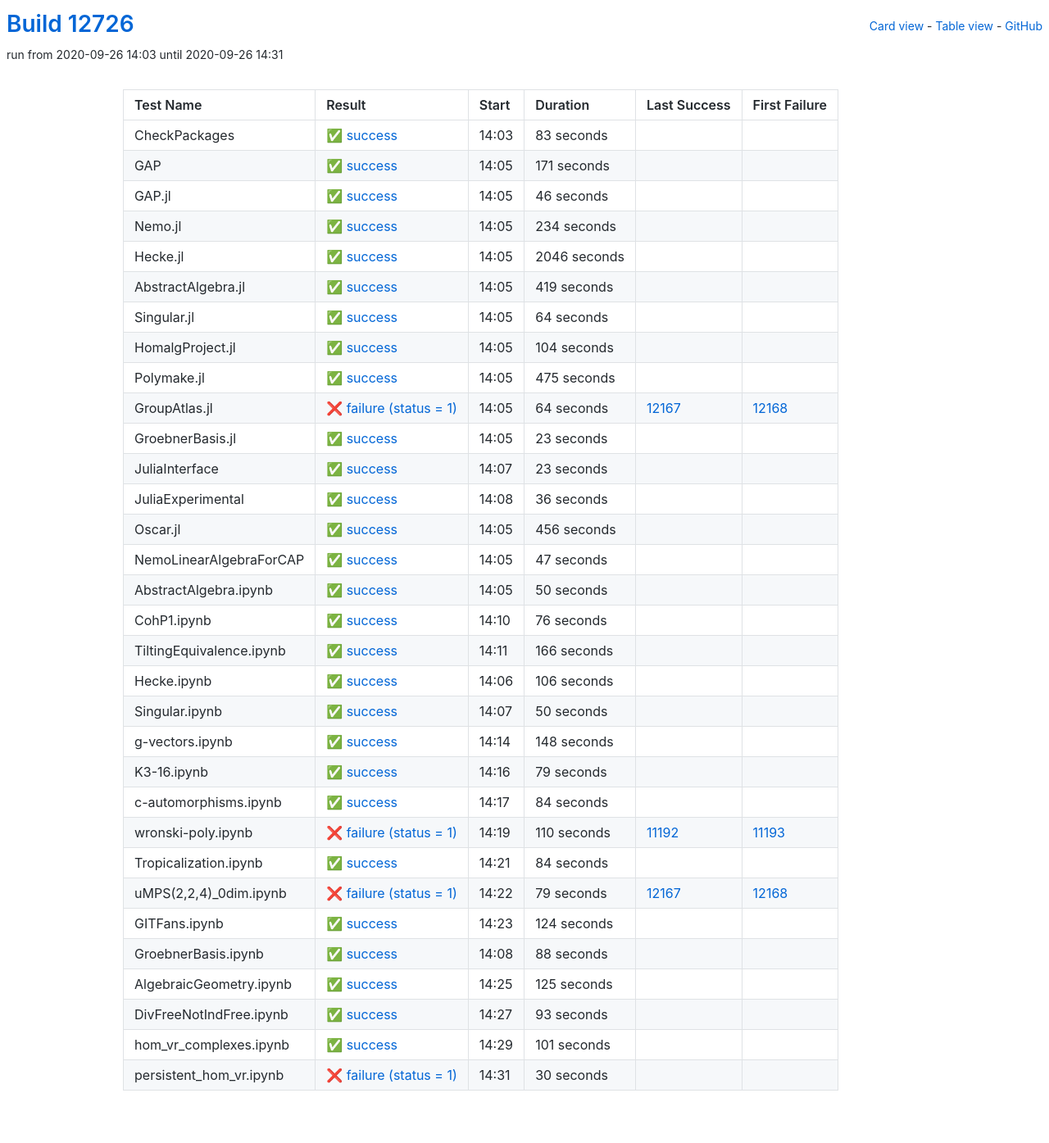
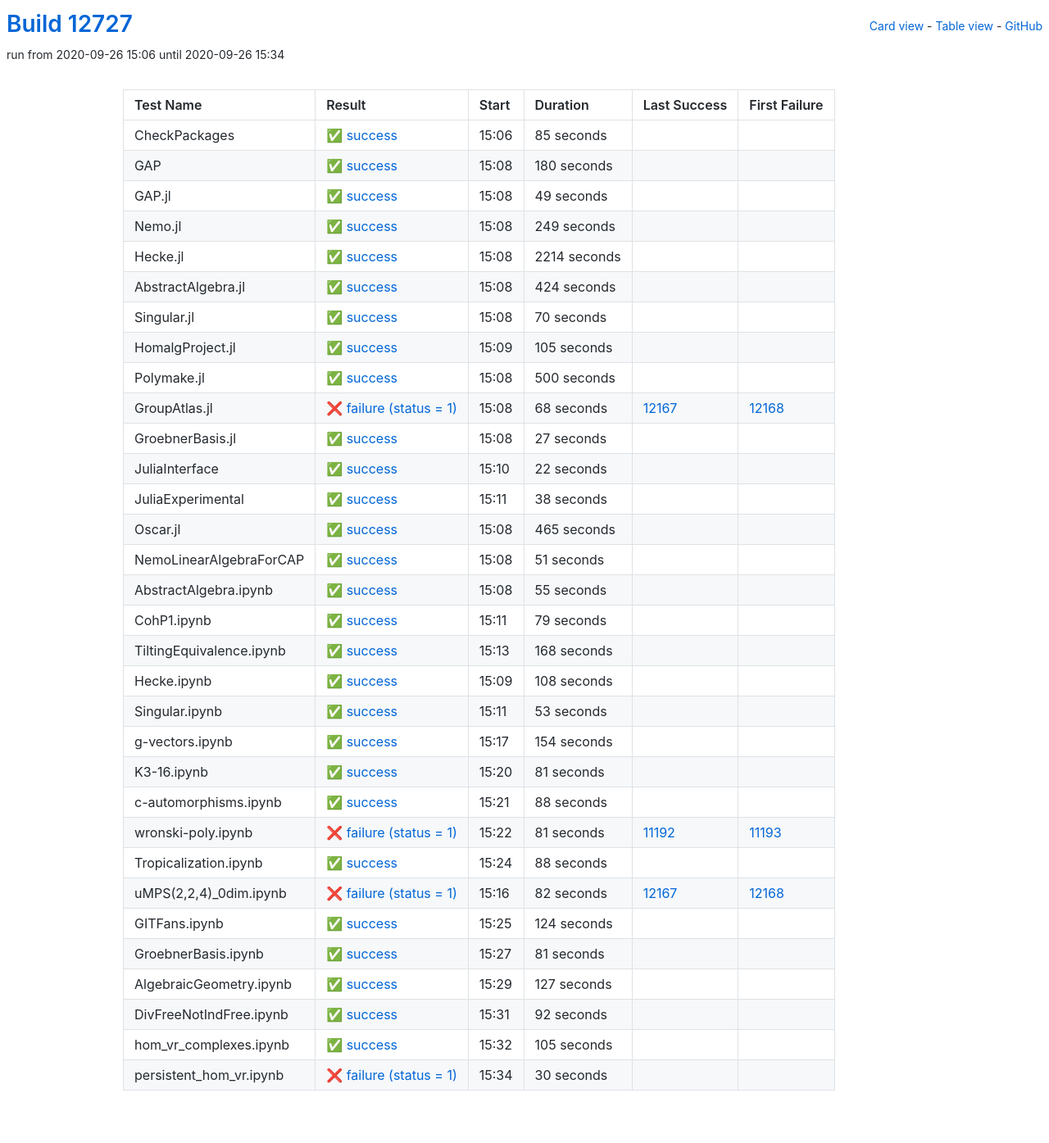
Before and after one commit to oscar-system/oscar-ci-status, a Jekyll site: the page built from table.html, in a window 1280 px wide. Shown: the whole page at 82% size. Built offline with Jekyll 4.4.1, drawn with Linux system fonts in a browser that asks for light colours.

Commit message:
Build #12727

```diff
--- a/_data/ci.yml
+++ b/_data/ci.yml
@@ -1,6 +1,6 @@
 ---
-build: 12726
-build_url: https://oscarci.mathematik.uni-kl.de/job/oscar/12726/
+build: 12727
+build_url: https://oscarci.mathematik.uni-kl.de/job/oscar/12727/
 job: oscar
 organization: oscar-system
 repo: oscar-ci-status
@@ -8,260 +8,200 @@
 tests:
 - name: CheckPackages
   id: checkpackages
-  log: https://oscarci.mathematik.uni-kl.de/job/oscar/12726/artifact/logs/build-12726/CheckPackages.log
-  start: 2020-09-26 14:03
+  log: https://oscarci.mathematik.uni-kl.de/job/oscar/12727/artifact/logs/build-12727/CheckPackages.log
+  start: 2020-09-26 15:06
   success: true
   exitcode: 0
   status: success
-  duration: 83
+  duration: 85
   last_success: false
   last_success_url:
   first_failure: false
   first_failure_url:
 - name: GAP
   id: gap
-  log: https://oscarci.mathematik.uni-kl.de/job/oscar/12726/artifact/logs/build-12726/GAP.log
-  start: 2020-09-26 14:05
+  log: https://oscarci.mathematik.uni-kl.de/job/oscar/12727/artifact/logs/build-12727/GAP.log
+  start: 2020-09-26 15:08
   success: true
   exitcode: 0
   status: success
-  duration: 171
+  duration: 180
   last_success: false
   last_success_url:
   first_failure: false
   first_failure_url:
 - name: GAP.jl
   id: gap-jl
-  log: https://oscarci.mathematik.uni-kl.de/job/oscar/12726/artifact/logs/build-12726/GAP.jl.log
-  start: 2020-09-26 14:05
+  log: https://oscarci.mathematik.uni-kl.de/job/oscar/12727/artifact/logs/build-12727/GAP.jl.log
+  start: 2020-09-26 15:08
   success: true
   exitcode: 0
   status: success
-  duration: 46
+  duration: 49
   last_success: false
   last_success_url:
   first_failure: false
   first_failure_url:
 - name: Nemo.jl
   id: nemo-jl
-  log: https://oscarci.mathematik.uni-kl.de/job/oscar/12726/artifact/logs/build-12726/Nemo.jl.log
-  start: 2020-09-26 14:05
+  log: https://oscarci.mathematik.uni-kl.de/job/oscar/12727/artifact/logs/build-12727/Nemo.jl.log
+  start: 2020-09-26 15:08
   success: true
   exitcode: 0
   status: success
-  duration: 234
+  duration: 249
   last_success: false
   last_success_url:
   first_failure: false
   first_failure_url:
 - name: Hecke.jl
   id: hecke-jl
-  log: https://oscarci.mathematik.uni-kl.de/job/oscar/12726/artifact/logs/build-12726/Hecke.jl.log
-  start: 2020-09-26 14:05
+  log: https://oscarci.mathematik.uni-kl.de/job/oscar/12727/artifact/logs/build-12727/Hecke.jl.log
+  start: 2020-09-26 15:08
   success: true
   exitcode: 0
   status: success
-  duration: 2046
+  duration: 2214
   last_success: false
   last_success_url:
   first_failure: false
   first_failure_url:
 - name: AbstractAlgebra.jl
   id: abstractalgebra-jl
-  log: https://oscarci.mathematik.uni-kl.de/job/oscar/12726/artifact/logs/build-12726/AbstractAlgebra.jl.log
-  start: 2020-09-26 14:05
+  log: https://oscarci.mathematik.uni-kl.de/job/oscar/12727/artifact/logs/build-12727/AbstractAlgebra.jl.log
+  start: 2020-09-26 15:08
   success: true
   exitcode: 0
   status: success
-  duration: 419
+  duration: 424
   last_success: false
   last_success_url:
   first_failure: false
   first_failure_url:
 - name: Singular.jl
   id: singular-jl
-  log: https://oscarci.mathematik.uni-kl.de/job/oscar/12726/artifact/logs/build-12726/Singular.jl.log
-  start: 2020-09-26 14:05
+  log: https://oscarci.mathematik.uni-kl.de/job/oscar/12727/artifact/logs/build-12727/Singular.jl.log
+  start: 2020-09-26 15:08
   success: true
   exitcode: 0
   status: success
-  duration: 64
+  duration: 70
   last_success: false
   last_success_url:
   first_failure: false
   first_failure_url:
 - name: HomalgProject.jl
   id: homalgproject-jl
-  log: https://oscarci.mathematik.uni-kl.de/job/oscar/12726/artifact/logs/build-12726/HomalgProject.jl.log
-  start: 2020-09-26 14:05
+  log: https://oscarci.mathematik.uni-kl.de/job/oscar/12727/artifact/logs/build-12727/HomalgProject.jl.log
+  start: 2020-09-26 15:09
   success: true
   exitcode: 0
   status: success
-  duration: 104
+  duration: 105
   last_success: false
   last_success_url:
   first_failure: false
   first_failure_url:
 - name: Polymake.jl
   id: polymake-jl
-  log: https://oscarci.mathematik.uni-kl.de/job/oscar/12726/artifact/logs/build-12726/Polymake.jl.log
-  start: 2020-09-26 14:05
+  log: https://oscarci.mathematik.uni-kl.de/job/oscar/12727/artifact/logs/build-12727/Polymake.jl.log
+  start: 2020-09-26 15:08
   success: true
   exitcode: 0
   status: success
-  duration: 475
+  duration: 500
   last_success: false
   last_success_url:
   first_failure: false
   first_failure_url:
 - name: GroupAtlas.jl
   id: groupatlas-jl
-  log: https://oscarci.mathematik.uni-kl.de/job/oscar/12726/artifact/logs/build-12726/GroupAtlas.jl.log
-  start: 2020-09-26 14:05
+  log: https://oscarci.mathematik.uni-kl.de/job/oscar/12727/artifact/logs/build-12727/GroupAtlas.jl.log
+  start: 2020-09-26 15:08
   success: false
   exitcode: 1
   status: failure
-  duration: 64
+  duration: 68
   last_success: 12167
   last_success_url: https://oscarci.mathematik.uni-kl.de/job/oscar/12167/
   first_failure: 12168
   first_failure_url: https://oscarci.mathematik.uni-kl.de/job/oscar/12168/
 - name: GroebnerBasis.jl
   id: groebnerbasis-jl
-  log: https://oscarci.mathematik.uni-kl.de/job/oscar/12726/artifact/logs/build-12726/GroebnerBasis.jl.log
-  start: 2020-09-26 14:05
+  log: https://oscarci.mathematik.uni-kl.de/job/oscar/12727/artifact/logs/build-12727/GroebnerBasis.jl.log
+  start: 2020-09-26 15:08
   success: true
   exitcode: 0
   status: success
-  duration: 23
+  duration: 27
   last_success: false
   last_success_url:
   first_failure: false
   first_failure_url:
 - name: JuliaInterface
   id: juliainterface
-  log: https://oscarci.mathematik.uni-kl.de/job/oscar/12726/artifact/logs/build-12726/JuliaInterface.log
-  start: 2020-09-26 14:07
+  log: https://oscarci.mathematik.uni-kl.de/job/oscar/12727/artifact/logs/build-12727/JuliaInterface.log
+  start: 2020-09-26 15:10
   success: true
   exitcode: 0
   status: success
-  duration: 23
+  duration: 22
   last_success: false
   last_success_url:
   first_failure: false
   first_failure_url:
 - name: JuliaExperimental
   id: juliaexperimental
-  log: https://oscarci.mathematik.uni-kl.de/job/oscar/12726/artifact/logs/build-12726/JuliaExperimental.log
-  start: 2020-09-26 14:08
+  log: https://oscarci.mathematik.uni-kl.de/job/oscar/12727/artifact/logs/build-12727/JuliaExperimental.log
+  start: 2020-09-26 15:11
   success: true
   exitcode: 0
   status: success
-  duration: 36
+  duration: 38
   last_success: false
   last_success_url:
   first_failure: false
   first_failure_url:
 - name: Oscar.jl
   id: oscar-jl
-  log: https://oscarci.mathematik.uni-kl.de/job/oscar/12726/artifact/logs/build-12726/Oscar.jl.log
-  start: 2020-09-26 14:05
+  log: https://oscarci.mathematik.uni-kl.de/job/oscar/12727/artifact/logs/build-12727/Oscar.jl.log
+  start: 2020-09-26 15:08
   success: true
   exitcode: 0
   status: success
-  duration: 456
+  duration: 465
   last_success: false
   last_success_url:
   first_failure: false
   first_failure_url:
 - name: NemoLinearAlgebraForCAP
   id: nemolinearalgebraforcap
-  log: https://oscarci.mathematik.uni-kl.de/job/oscar/12726/artifact/logs/build-12726/NemoLinearAlgebraForCAP.log
-  start: 2020-09-26 14:05
+  log: https://oscarci.mathematik.uni-kl.de/job/oscar/12727/artifact/logs/build-12727/NemoLinearAlgebraForCAP.log
+  start: 2020-09-26 15:08
   success: true
   exitcode: 0
   status: success
-  duration: 47
+  duration: 51
   last_success: false
   last_success_url:
   first_failure: false
   first_failure_url:
 - name: AbstractAlgebra.ipynb
   id: abstractalgebra-ipynb
-  log: https://oscarci.mathematik.uni-kl.de/job/oscar/12726/artifact/logs/build-12726/AbstractAlgebra.ipynb.log
-  start: 2020-09-26 14:05
+  log: https://oscarci.mathematik.uni-kl.de/job/oscar/12727/artifact/logs/build-12727/AbstractAlgebra.ipynb.log
+  start: 2020-09-26 15:08
   success: true
   exitcode: 0
   status: success
-  duration: 50
+  duration: 55
   last_success: false
   last_success_url:
   first_failure: false
   first_failure_url:
 - name: CohP1.ipynb
   id: cohp1-ipynb
-  log: https://oscarci.mathematik.uni-kl.de/job/oscar/12726/artifact/logs/build-12726/CohP1.ipynb.log
-  start: 2020-09-26 14:10
-  success: true
-  exitcode: 0
-  status: success
-  duration: 76
-  last_success: false
-  last_success_url:
-  first_failure: false
-  first_failure_url:
-- name: TiltingEquivalence.ipynb
-  id: tiltingequivalence-ipynb
-  log: https://oscarci.mathematik.uni-kl.de/job/oscar/12726/artifact/logs/build-12726/TiltingEquivalence.ipynb.log
-  start: 2020-09-26 14:11
-  success: true
-  exitcode: 0
-  status: success
-  duration: 166
-  last_success: false
-  last_success_url:
-  first_failure: false
-  first_failure_url:
-- name: Hecke.ipynb
-  id: hecke-ipynb
-  log: https://oscarci.mathematik.uni-kl.de/job/oscar/12726/artifact/logs/build-12726/Hecke.ipynb.log
-  start: 2020-09-26 14:06
-  success: true
-  exitcode: 0
-  status: success
-  duration: 106
-  last_success: false
-  last_success_url:
-  first_failure: false
-  first_failure_url:
-- name: Singular.ipynb
-  id: singular-ipynb
-  log: https://oscarci.mathematik.uni-kl.de/job/oscar/12726/artifact/logs/build-12726/Singular.ipynb.log
-  start: 2020-09-26 14:07
-  success: true
-  exitcode: 0
-  status: success
-  duration: 50
-  last_success: false
-  last_success_url:
-  first_failure: false
-  first_failure_url:
-- name: g-vectors.ipynb
-  id: g-vectors-ipynb
-  log: https://oscarci.mathematik.uni-kl.de/job/oscar/12726/artifact/logs/build-12726/g-vectors.ipynb.log
-  start: 2020-09-26 14:14
-  success: true
-  exitcode: 0
-  status: success
-  duration: 148
-  last_success: false
-  last_success_url:
-  first_failure: false
-  first_failure_url:
-- name: K3-16.ipynb
-  id: k3-16-ipynb
-  log: https://oscarci.mathematik.uni-kl.de/job/oscar/12726/artifact/logs/build-12726/K3-16.ipynb.log
-  start: 2020-09-26 14:16
+  log: https://oscarci.mathematik.uni-kl.de/job/oscar/12727/artifact/logs/build-12727/CohP1.ipynb.log
+  start: 2020-09-26 15:11
   success: true
   exitcode: 0
   status: success
@@ -270,58 +210,118 @@
   last_success_url:
   first_failure: false
   first_failure_url:
-- name: c-automorphisms.ipynb
-  id: c-automorphisms-ipynb
-  log: https://oscarci.mathematik.uni-kl.de/job/oscar/12726/artifact/logs/build-12726/c-automorphisms.ipynb.log
-  start: 2020-09-26 14:17
+- name: TiltingEquivalence.ipynb
+  id: tiltingequivalence-ipynb
+  log: https://oscarci.mathematik.uni-kl.de/job/oscar/12727/artifact/logs/build-12727/TiltingEquivalence.ipynb.log
+  start: 2020-09-26 15:13
   success: true
   exitcode: 0
   status: success
-  duration: 84
+  duration: 168
+  last_success: false
+  last_success_url:
+  first_failure: false
+  first_failure_url:
+- name: Hecke.ipynb
+  id: hecke-ipynb
+  log: https://oscarci.mathematik.uni-kl.de/job/oscar/12727/artifact/logs/build-12727/Hecke.ipynb.log
+  start: 2020-09-26 15:09
+  success: true
+  exitcode: 0
+  status: success
+  duration: 108
+  last_success: false
+  last_success_url:
+  first_failure: false
+  first_failure_url:
+- name: Singular.ipynb
+  id: singular-ipynb
+  log: https://oscarci.mathematik.uni-kl.de/job/oscar/12727/artifact/logs/build-12727/Singular.ipynb.log
+  start: 2020-09-26 15:11
+  success: true
+  exitcode: 0
+  status: success
+  duration: 53
+  last_success: false
+  last_success_url:
+  first_failure: false
+  first_failure_url:
+- name: g-vectors.ipynb
+  id: g-vectors-ipynb
+  log: https://oscarci.mathematik.uni-kl.de/job/oscar/12727/artifact/logs/build-12727/g-vectors.ipynb.log
+  start: 2020-09-26 15:17
+  success: true
+  exitcode: 0
+  status: success
+  duration: 154
+  last_success: false
+  last_success_url:
+  first_failure: false
+  first_failure_url:
+- name: K3-16.ipynb
+  id: k3-16-ipynb
+  log: https://oscarci.mathematik.uni-kl.de/job/oscar/12727/artifact/logs/build-12727/K3-16.ipynb.log
+  start: 2020-09-26 15:20
+  success: true
+  exitcode: 0
+  status: success
+  duration: 81
+  last_success: false
+  last_success_url:
+  first_failure: false
+  first_failure_url:
+- name: c-automorphisms.ipynb
+  id: c-automorphisms-ipynb
+  log: https://oscarci.mathematik.uni-kl.de/job/oscar/12727/artifact/logs/build-12727/c-automorphisms.ipynb.log
+  start: 2020-09-26 15:21
+  success: true
+  exitcode: 0
+  status: success
+  duration: 88
   last_success: false
   last_success_url:
   first_failure: false
   first_failure_url:
 - name: wronski-poly.ipynb
   id: wronski-poly-ipynb
-  log: https://oscarci.mathematik.uni-kl.de/job/oscar/12726/artifact/logs/build-12726/wronski-poly.ipynb.log
-  start: 2020-09-26 14:19
+  log: https://oscarci.mathematik.uni-kl.de/job/oscar/12727/artifact/logs/build-12727/wronski-poly.ipynb.log
+  start: 2020-09-26 15:22
   success: false
   exitcode: 1
   status: failure
-  duration: 110
+  duration: 81
   last_success: 11192
   last_success_url: https://oscarci.mathematik.uni-kl.de/job/oscar/11192/
   first_failure: 11193
   first_failure_url: https://oscarci.mathematik.uni-kl.de/job/oscar/11193/
 - name: Tropicalization.ipynb
   id: tropicalization-ipynb
-  log: https://oscarci.mathematik.uni-kl.de/job/oscar/12726/artifact/logs/build-12726/Tropicalization.ipynb.log
-  start: 2020-09-26 14:21
+  log: https://oscarci.mathematik.uni-kl.de/job/oscar/12727/artifact/logs/build-12727/Tropicalization.ipynb.log
+  start: 2020-09-26 15:24
   success: true
   exitcode: 0
   status: success
-  duration: 84
+  duration: 88
   last_success: false
   last_success_url:
   first_failure: false
   first_failure_url:
 - name: uMPS(2,2,4)_0dim.ipynb
   id: umps-2-2-4-0dim-ipynb
-  log: https://oscarci.mathematik.uni-kl.de/job/oscar/12726/artifact/logs/build-12726/uMPS-2-2-4-_0dim.ipynb.log
-  start: 2020-09-26 14:22
+  log: https://oscarci.mathematik.uni-kl.de/job/oscar/12727/artifact/logs/build-12727/uMPS-2-2-4-_0dim.ipynb.log
+  start: 2020-09-26 15:16
   success: false
   exitcode: 1
   status: failure
-  duration: 79
+  duration: 82
   last_success: 12167
   last_success_url: https://oscarci.mathematik.uni-kl.de/job/oscar/12167/
   first_failure: 12168
   first_failure_url: https://oscarci.mathematik.uni-kl.de/job/oscar/12168/
 - name: GITFans.ipynb
   id: gitfans-ipynb
-  log: https://oscarci.mathematik.uni-kl.de/job/oscar/12726/artifact/logs/build-12726/GITFans.ipynb.log
-  start: 2020-09-26 14:23
+  log: https://oscarci.mathematik.uni-kl.de/job/oscar/12727/artifact/logs/build-12727/GITFans.ipynb.log
+  start: 2020-09-26 15:25
   success: true
   exitcode: 0
   status: success
@@ -332,56 +332,56 @@
   first_failure_url:
 - name: GroebnerBasis.ipynb
   id: groebnerbasis-ipynb
-  log: https://oscarci.mathematik.uni-kl.de/job/oscar/12726/artifact/logs/build-12726/GroebnerBasis.ipynb.log
-  start: 2020-09-26 14:08
+  log: https://oscarci.mathematik.uni-kl.de/job/oscar/12727/artifact/logs/build-12727/GroebnerBasis.ipynb.log
+  start: 2020-09-26 15:27
   success: true
   exitcode: 0
   status: success
-  duration: 88
+  duration: 81
   last_success: false
   last_success_url:
   first_failure: false
   first_failure_url:
 - name: AlgebraicGeometry.ipynb
   id: algebraicgeometry-ipynb
-  log: https://oscarci.mathematik.uni-kl.de/job/oscar/12726/artifact/logs/build-12726/AlgebraicGeometry.ipynb.log
-  start: 2020-09-26 14:25
+  log: https://oscarci.mathematik.uni-kl.de/job/oscar/12727/artifact/logs/build-12727/AlgebraicGeometry.ipynb.log
+  start: 2020-09-26 15:29
   success: true
   exitcode: 0
   status: success
-  duration: 125
+  duration: 127
   last_success: false
   last_success_url:
   first_failure: false
   first_failure_url:
 - name: DivFreeNotIndFree.ipynb
   id: divfreenotindfree-ipynb
-  log: https://oscarci.mathematik.uni-kl.de/job/oscar/12726/artifact/logs/build-12726/DivFreeNotIndFree.ipynb.log
-  start: 2020-09-26 14:27
+  log: https://oscarci.mathematik.uni-kl.de/job/oscar/12727/artifact/logs/build-12727/DivFreeNotIndFree.ipynb.log
+  start: 2020-09-26 15:31
   success: true
   exitcode: 0
   status: success
-  duration: 93
+  duration: 92
   last_success: false
   last_success_url:
   first_failure: false
   first_failure_url:
 - name: hom_vr_complexes.ipynb
   id: hom-vr-complexes-ipynb
-  log: https://oscarci.mathematik.uni-kl.de/job/oscar/12726/artifact/logs/build-12726/hom_vr_complexes.ipynb.log
-  start: 2020-09-26 14:29
+  log: https://oscarci.mathematik.uni-kl.de/job/oscar/12727/artifact/logs/build-12727/hom_vr_complexes.ipynb.log
+  start: 2020-09-26 15:32
   success: true
   exitcode: 0
   status: success
-  duration: 101
+  duration: 105
   last_success: false
   last_success_url:
   first_failure: false
   first_failure_url:
 - name: persistent_hom_vr.ipynb
   id: persistent-hom-vr-ipynb
-  log: https://oscarci.mathematik.uni-kl.de/job/oscar/12726/artifact/logs/build-12726/persistent_hom_vr.ipynb.log
-  start: 2020-09-26 14:31
+  log: https://oscarci.mathematik.uni-kl.de/job/oscar/12727/artifact/logs/build-12727/persistent_hom_vr.ipynb.log
+  start: 2020-09-26 15:34
   success: false
   exitcode: 1
   status: failure
```
Also changed, not shown: README.md.
